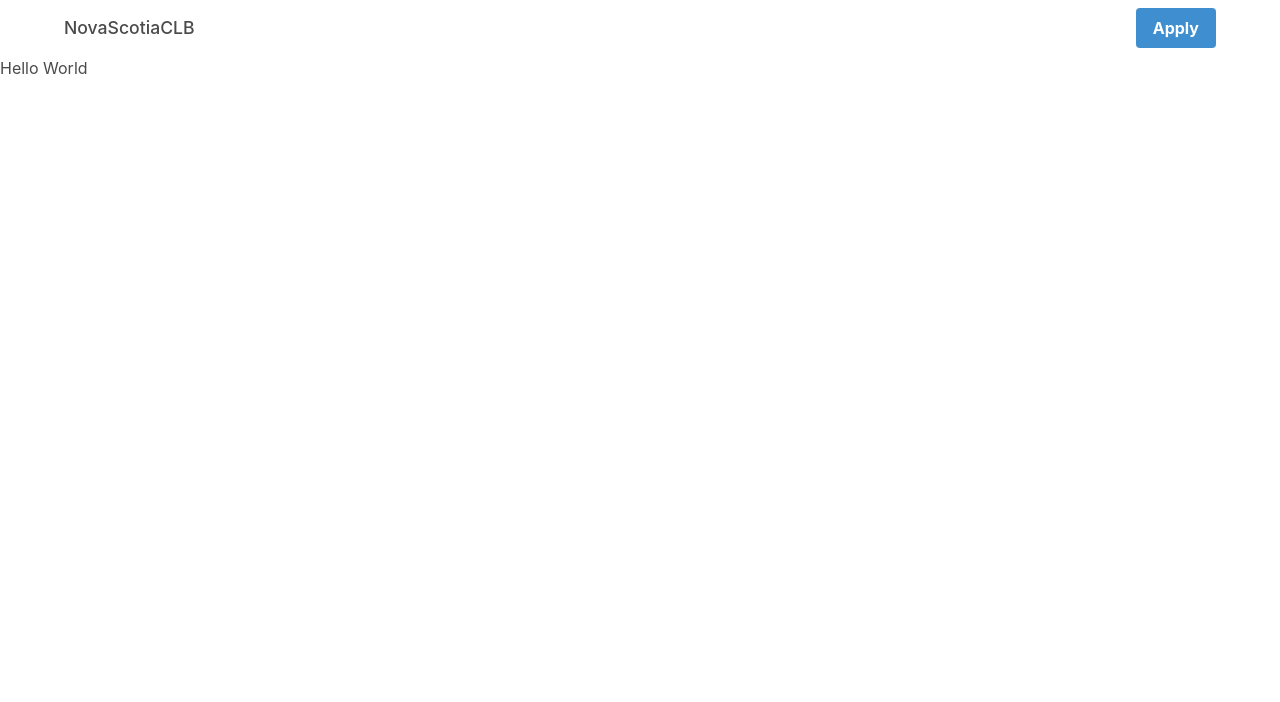
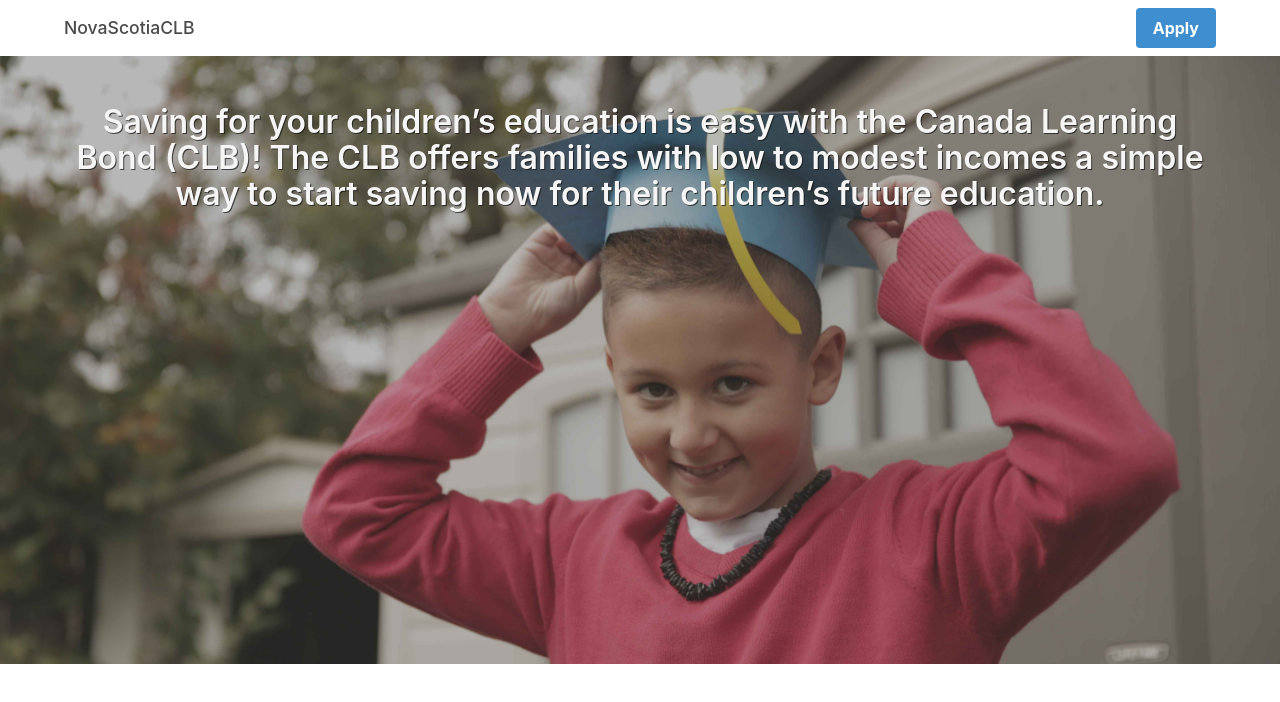
Before and after one commit to smartsaver/novascotiaclb-client, a Gatsby site: page / in a window 1280 px wide. Built offline with nearby package versions, Linux system fonts and the light colour scheme; Gatsby itself is replaced by a stand-in of ours.

Commit message:
Add marked library and content

```diff
--- /dev/null
+++ b/src/libs/marked/defaultOption.js
@@ -0,0 +1,10 @@
+import marked from 'marked'
+const renderer = new marked.Renderer()
+renderer.link = (href, title, text) =>
+  `<a href="${href}" target="_blank" rel="noopener noreferrer">${text}</a>`
+
+export default {
+  gfm: true,
+  breaks: true,
+  renderer,
+}
--- /dev/null
+++ b/src/libs/marked/index.js
@@ -0,0 +1,10 @@
+import marked from 'marked'
+import defaultOption from './defaultOption'
+
+const processMarkdown = (text, options = defaultOption) => {
+  if (!text) return ''
+
+  return marked(text, options)
+}
+
+export default processMarkdown
--- /dev/null
+++ b/src/pages-components/index/IndexBanner.js
@@ -0,0 +1,25 @@
+import React from 'react'
+import Section from '../../components/Section'
+import style from './IndexBanner.module.css'
+
+const IndexBanner = props => {
+  const { content = '' } = props.content
+  return (
+    <header>
+      <Section
+        className={`
+          section
+          ${style.BannerImage}
+          ${style.IndexBanner}
+        `}
+      >
+        <p
+          className="title is-3"
+          dangerouslySetInnerHTML={{ __html: content }}
+        />
+      </Section>
+    </header>
+  )
+}
+
+export default IndexBanner
--- /dev/null
+++ b/src/pages-components/index/IndexBanner.module.css
@@ -0,0 +1,37 @@
+.BannerImage {
+  background-color: #efefef;
+  background: url('../../images/anetas-son-overlay.jpg') no-repeat;
+  background-position: center;
+  background-size: cover;
+  background-attachment: fixed;
+}
+
+/* remove fixed background if bigger than widescreen devices */
+@media (min-width: 1441px) {
+  .BannerImage {
+    background-position-y: 0;
+    background-attachment: unset;
+  }
+}
+
+.IndexBanner {
+  width: 100%;
+  max-width: 1440px;
+  min-height: 38rem;
+  margin: 0 auto;
+}
+
+/* center all text on big devices */
+@media (min-width: 769px) {
+  .IndexBanner {
+    text-align: center;
+  }
+}
+
+.IndexBanner p,
+.IndexBanner h1,
+.IndexBanner strong {
+  color: whitesmoke !important;
+  text-shadow: 1px 1px black;
+  text-shadow: 1px 1.3px #111111b3;
+}
--- /dev/null
+++ b/src/pages-components/index/content/applyContent.js
@@ -0,0 +1,24 @@
+import processMarkdown from '../../../libs/marked'
+
+const embedUrl = 'https://www.smartsaver.org/startmyresp/Landing-Page.html?ufil'
+
+const applyContent = {
+  title: 'Apply For Your Child’s Canada Learning Bond Today!',
+  content: processMarkdown(`
+If your child was born in 2004 or later and your net family income is $46,605* or less, you can start saving for your child’s education today. There is no cost to apply for the Canada Learning Bond and getting it doesn’t require you to use any of your own money.
+
+_*for three kids or less. For families with more than 3 children [click here](https://www.canada.ca/en/employment-social-development/services/student-financial-aid/education-savings/resp/resp-promoters/bulletin/notice-2018-772.html)._
+
+Eligible children receive an initial deposit of $500 and an additional $100 for every year that they’re eligible, including the years they were eligible before they applied, to a maximum of $2000.
+
+To receive the Canada Learning Bond, your child needs a Registered Education Savings Plan (RESP). You can get one started at no cost, with no fees, right here:
+
+_If you cannot see the form, [click here.](${embedUrl})_
+  `),
+  embedUrl,
+  footerContent: processMarkdown(`
+Brought to you by UFile and SmartSAVER.  For more information, call 1-855-737-7252 (1-855-RESP-CLB) or info@smartsaver.org.
+  `),
+}
+
+export default applyContent
--- /dev/null
+++ b/src/pages-components/index/content/bannerContent.js
@@ -0,0 +1,7 @@
+const bannerContent = {
+  content:
+    'Saving for your children’s education is easy with the Canada Learning Bond (CLB)! The CLB offers families with low to modest incomes a simple way to start saving now for their children’s future education.',
+  videoUrl: 'https://www.youtube.com/embed/ev6ZtfjRdBg',
+}
+
+export default bannerContent
--- /dev/null
+++ b/src/pages-components/index/content/footerContent.js
@@ -0,0 +1,10 @@
+import processMarkdown from '../../../libs/marked'
+
+const url = ''
+const footerContent = {
+  content: processMarkdown(`
+  `),
+  url,
+}
+
+export default footerContent
--- /dev/null
+++ b/src/pages-components/index/content/index.js
@@ -0,0 +1,11 @@
+import bannerContent from './bannerContent'
+import introContent from './introContent'
+import applyContent from './applyContent'
+import footerContent from './footerContent'
+
+export default {
+  bannerContent,
+  introContent,
+  applyContent,
+  footerContent,
+}
--- /dev/null
+++ b/src/pages-components/index/content/introContent.js
@@ -0,0 +1,9 @@
+import processMarkdown from '../../../libs/marked'
+
+const introContent = {
+  content: processMarkdown(`
+Find out if your child is eligible to receive the Canada Learning Bond, a grant of  $500 to $2,000 from the Government of Canada that is deposited directly into the Registered Education Savings Plan (RESP) of an eligible child to help with the costs of education after high school.
+  `),
+}
+
+export default introContent
--- a/src/pages-components/index/index.js
+++ b/src/pages-components/index/index.js
@@ -1,8 +1,16 @@
 import React from 'react'
 import IndexLayout from './IndexLayout'
+import IndexBanner from './IndexBanner'
+import indexContent from './content'
+
+const { bannerContent } = indexContent
 
 const IndexPage = () => {
-  return <IndexLayout>Hello World</IndexLayout>
+  return (
+    <IndexLayout>
+      <IndexBanner content={bannerContent} />
+    </IndexLayout>
+  )
 }
 
 export default IndexPage
```
Also changed, not shown: src/libs/marked/stepOptions.js (added, +12 -0 lines).
